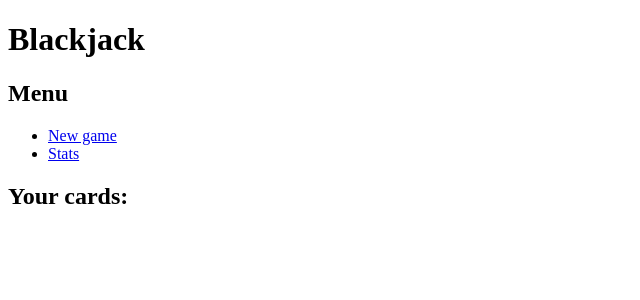
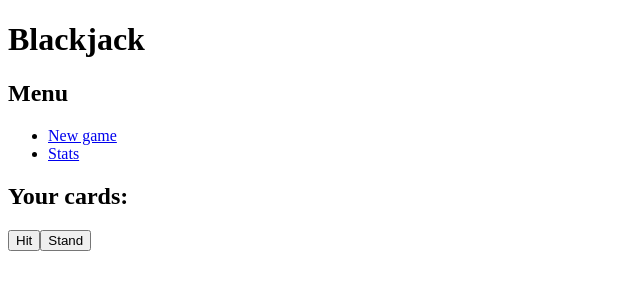
Before and after one commit to pudkipz/angular-blackjack, an Angular app: page /game/play in a window 1280 px wide. Shown: the top 300 px of the page, without its empty margins (0-640 px from the left). Built offline with nearby package versions, Linux system fonts and the light colour scheme.

Commit message:
Implement crude version of game view and allow for drawing cards

```diff
--- a/src/app/game.service.ts
+++ b/src/app/game.service.ts
@@ -12,7 +12,14 @@ export class GameService {
     this.deck = this.freshDeck();
   }
 
-  freshDeck() {
+  drawCard(): void {
+    let cardIdx = Math.floor(Math.random() * (this.deck.length));
+    let card = this.deck.splice(cardIdx, 1)[0];
+    this.hand.push(card);
+    console.log(this.deck)
+  }
+
+  freshDeck(): Card[] {
     let deck = [];
     let suits = ['spades', 'hearts', 'clubs', 'diamonds'];
     for (let suit of suits) {
@@ -27,7 +34,7 @@ export class GameService {
     return deck;
   }
 
-  printCard(value: number, suit: string) {
+  printCard(value: number, suit: string): string {
     // TODO: consider making 'name': string instead of function
     switch (value) {
       case 1:
--- a/src/app/game/game-view/game-view.component.html
+++ b/src/app/game/game-view/game-view.component.html
@@ -1 +1,11 @@
 <h2>Your cards:</h2>
+<!-- TODO: alternate message for empty hand -->
+<ul>
+  @for (card of getHand(); track $index) {
+  <li>{{card.name()}}</li>
+  }
+</ul>
+
+<button (click)="drawCard()">Hit</button>
+
+<button>Stand</button>
--- a/src/app/game/game-view/game-view.component.ts
+++ b/src/app/game/game-view/game-view.component.ts
@@ -10,7 +10,15 @@ import { GameService } from '../../game.service';
 export class GameViewComponent {
   gameService = inject(GameService);
 
+  drawCard() {
+    this.gameService.drawCard();
+  }
+
   getDeck() {
-    return this.gameService.deck
+    return this.gameService.deck;
+  }
+
+  getHand() {
+    return this.gameService.hand;
   }
 }
```
